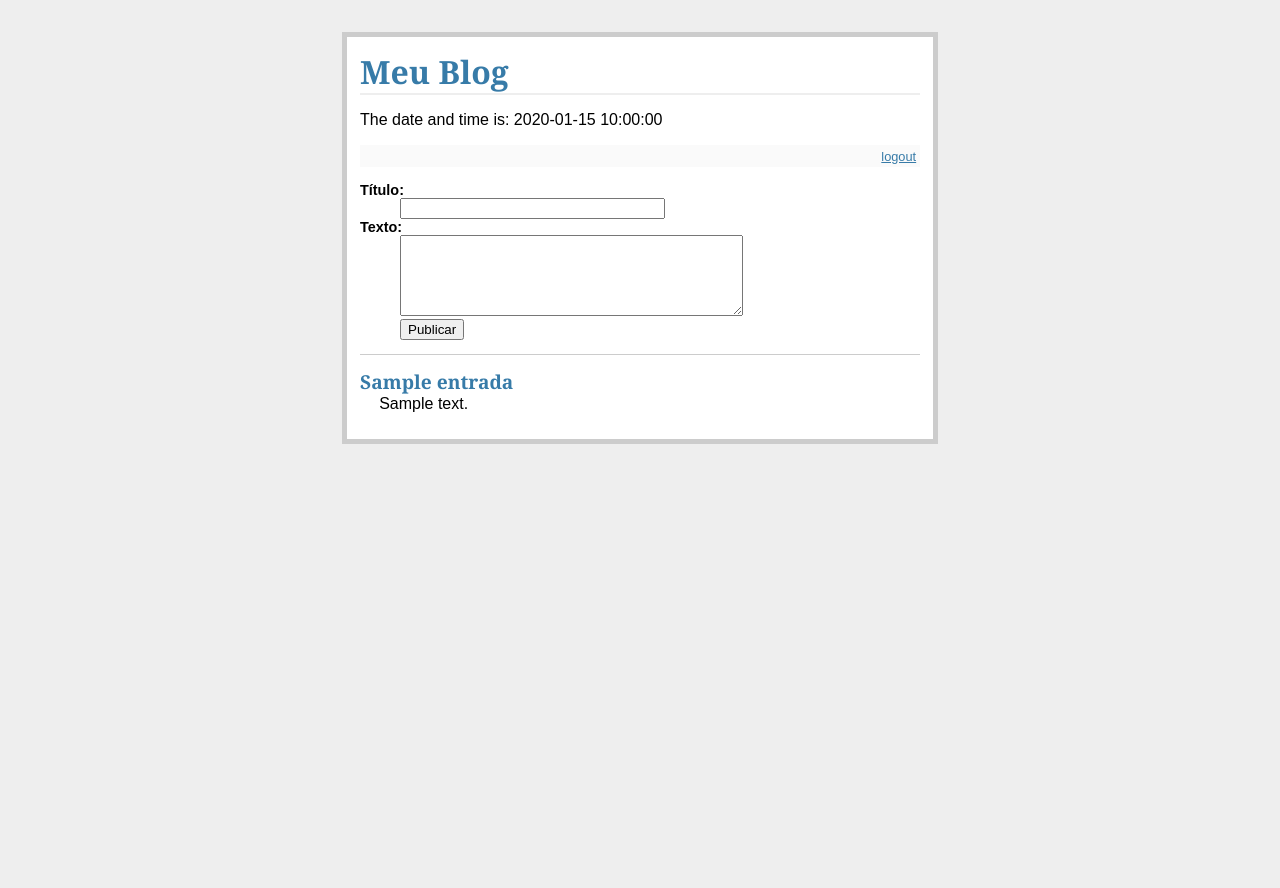
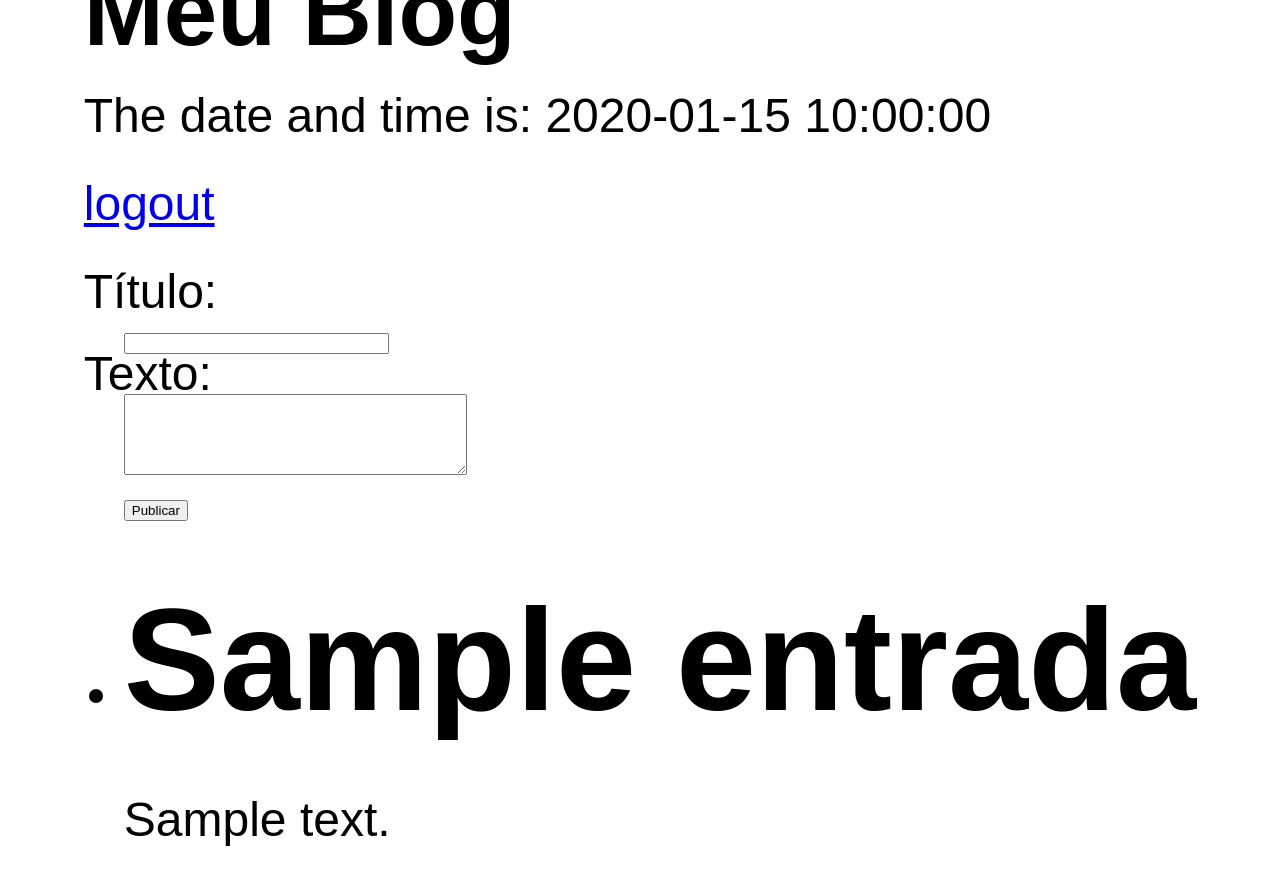
Before and after one commit to fabiokavlac/Python_Ocean, a Flask app: template templates/exibir_entradas.html in a window 1280 px wide. Before the commit the page ends 444 px from the top, so only its background shows below. Run offline with Flask 2, Linux system fonts and the light colour scheme; the visitor is signed in with stand-in values (Sample User, id 1); the template is opened without the code that fills it: most values are stand-ins (such as "Sample title", 1, 10 or a date in 2020).

Commit message:
Adjusttimezoneandstyle

```diff
--- a/app.py
+++ b/app.py
@@ -1,5 +1,7 @@
 from flask import Flask, render_template
 import moment
+from datetime import datetime
+import pytz
 
 app = Flask(__name__)
 
@@ -9,7 +11,8 @@
 
 @app.route("/clock")
 def clock():
-    time = moment.now().strftime("%H:%M:%S")
+    tz = pytz.timezone("America/Sao_Paulo")
+    time = datetime.now(tz).strftime("%H:%M:%S")
     return time
 
 if __name__ == "__main__":
--- a/static/estilo.css
+++ b/static/estilo.css
@@ -1,18 +1,19 @@
-body            { font-family: sans-serif; background: #eee; }
-a, h1, h2       { color: #377BA8; }
-h1, h2          { font-family: 'Georgia', serif; margin: 0; }
-h1              { border-bottom: 2px solid #eee; }
-h2              { font-size: 1.2em; }
+body {
+    font-family: Arial;
+    font-size: 3em;
+    background-color: transparent;
+    display: flex;
+    justify-content: center;
+    align-items: center;
+    height: 100vh;
+    line-height: 40px;
+    }
 
-.pagina         { margin: 2em auto; width: 35em; border: 5px solid #ccc;
-                  padding: 0.8em; background: white; }
-.entradas       { list-style: none; margin: 0; padding: 0; }
-.entradas li    { margin: 0.8em 1.2em; }
-.entradas li h2 { margin-left: -1em; }
-.ins-entrada    { font-size: 0.9em; border-bottom: 1px solid #ccc; }
-.ins-entrada dl { font-weight: bold; }
-.metanav        { text-align: right; font-size: 0.8em; padding: 0.3em;
-                  margin-bottom: 1em; background: #fafafa; }
-.flash          { background: #CEE5F5; padding: 0.5em;
-                  border: 1px solid #AACBE2; }
-.erro           { background: #F0D6D6; padding: 0.5em; }
+    #clock {
+    font-size: 3em;
+    text-align: center;
+    }
+
+    h2 {
+    font-size: 3em;
+    }
--- a/templates/index.html
+++ b/templates/index.html
@@ -2,6 +2,7 @@
 <html>
 <head>
   <title>Relógio</title>
+  <link rel="stylesheet" type="text/css" href="{{ url_for('static', filename='estilo.css') }}">
   <script src="https://cdn.jsdelivr.net/momentjs/2.24.0/moment.min.js"></script>
   <script src="https://code.jquery.com/jquery-3.4.1.min.js"></script>
   <script>
@@ -16,7 +17,7 @@
   </script>
 </head>
 <body>
-  <h1>Relógio</h1>
-  <h1><p id="clock"></p></h1>
+  <p<h1>Relógio</h1></body></p>
+  <div id="clock"></div>
 </body>
 </html>
```
Also changed, not shown: static/estilo2.css (added, +18 -0 lines).
